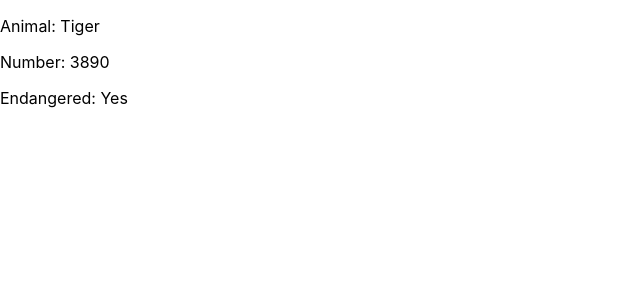
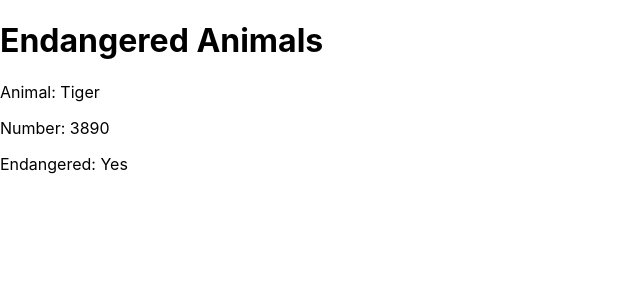
Before and after one commit to lenryk/react-workshop, a React (Create React App) app in the folder props-examples/: page / in a window 1280 px wide. Shown: the top 300 px of the page, without its empty margins (0-640 px from the left). Built offline with nearby package versions, Linux system fonts and the light colour scheme.

Commit message:
Exercise 7.02

```diff
--- a/props-examples/src/App.js
+++ b/props-examples/src/App.js
@@ -2,21 +2,21 @@
 
 class App extends Component {
   render() {
-    const details = {
-      name: 'Tiger',
-      number: 3890,
-      endangered: true
-    };
-    return <Animal details={details} />;
+    return (
+        <Animal name="Tiger" number={3890} endangered={true}>
+            <h1>Endangered Animals</h1>
+        </Animal>
+    )
   }
 }
 
 export class Animal extends Component {
   render() {
-    const { name, number, endangered } = this.props.details;
+    const { name, number, endangered, children } = this.props;
 
     return (
         <div>
+            {children}
           <p>Animal: {name}</p>
           <p>Number: {number}</p>
           <p>Endangered: {endangered ? 'Yes' : 'No'}</p>
```
